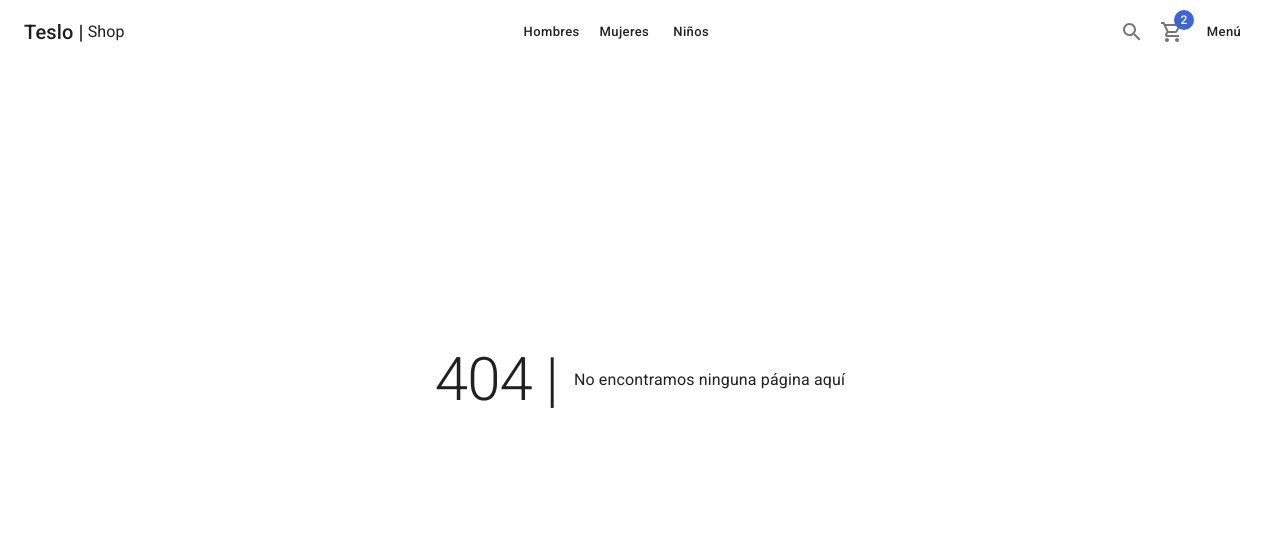
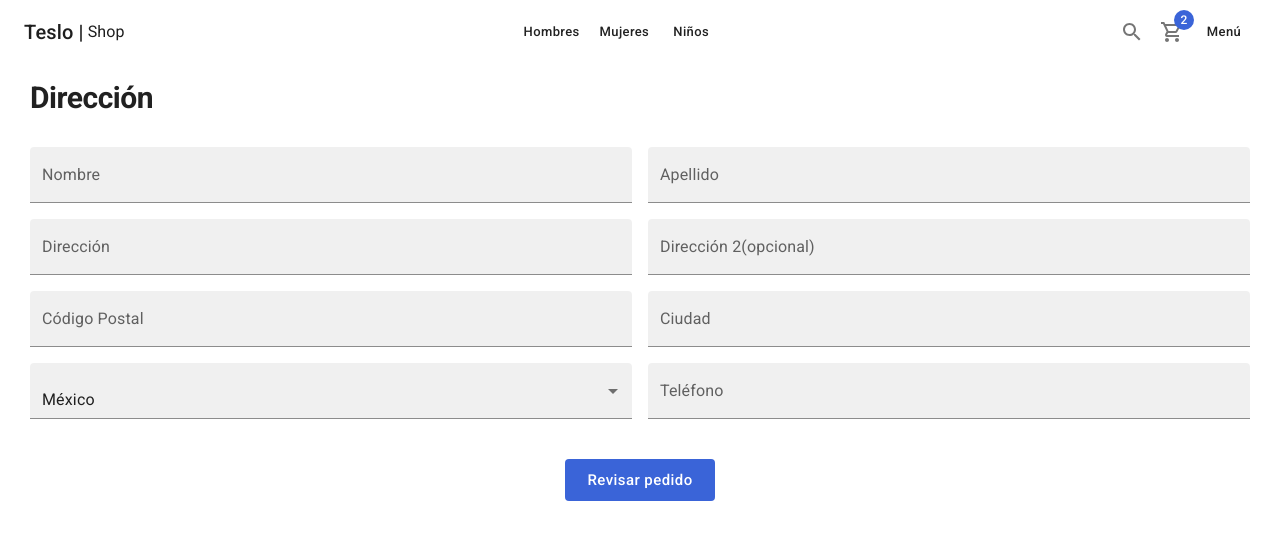
Before and after one commit to FelipeMerchan/teslo-shop, a Next.js app: page /checkout/address in a window 1280 px wide. Before the commit this address had no page. Shown: the top 540 px of the page. Built offline with nearby package versions, Linux system fonts and the light colour scheme.

Commit message:
191. Formulario de direccion

```diff
--- /dev/null
+++ b/pages/checkout/address.tsx
@@ -0,0 +1,58 @@
+import { Box, Button, FormControl, Grid, InputLabel, MenuItem, Select, TextField, Typography } from '@mui/material';
+import { ShopLayout } from '../../components/layouts';
+
+const AddressPage = () => {
+  return (
+    <ShopLayout title='Dirección' pageDescription='Confirmar dirección del destino'>
+        <Typography variant='h1' component='h1' marginBottom={4}>Dirección</Typography>
+        <Grid container spacing={2}>
+            <Grid item xs={12} sm={6}>
+                <TextField label='Nombre' variant='filled' fullWidth />
+            </Grid>
+            <Grid item xs={12} sm={6}>
+                <TextField label='Apellido' variant='filled' fullWidth />
+            </Grid>
+
+            <Grid item xs={12} sm={6}>
+                <TextField label='Dirección' variant='filled' fullWidth />
+            </Grid>
+            <Grid item xs={12} sm={6}>
+                <TextField label='Dirección 2(opcional)' variant='filled' fullWidth />
+            </Grid>
+
+            <Grid item xs={12} sm={6}>
+                <TextField label='Código Postal' variant='filled' fullWidth />
+            </Grid>
+            <Grid item xs={12} sm={6}>
+                <TextField label='Ciudad' variant='filled' fullWidth />
+            </Grid>
+
+            <Grid item xs={12} sm={6}>
+                <FormControl fullWidth>
+                    <Select
+                        variant='filled'
+                        label='País'
+                        value={1}
+                    >
+                        <MenuItem value={1}>Costa Rica</MenuItem>
+                        <MenuItem value={1}>Honduras</MenuItem>
+                        <MenuItem value={1}>El Salvador</MenuItem>
+                        <MenuItem value={1}>México</MenuItem>
+                    </Select>
+                </FormControl>
+            </Grid>
+            <Grid item xs={12} sm={6}>
+                <TextField label='Teléfono' variant='filled' fullWidth />
+            </Grid>
+        </Grid>
+
+        <Box sx={{ mt: 5 }} display='flex' justifyContent='center'>
+            <Button className='circular-btn' size='large' color='secondary'>
+                Revisar pedido
+            </Button>
+        </Box>
+    </ShopLayout>
+  )
+};
+
+export default AddressPage;
--- a/styles/globals.css
+++ b/styles/globals.css
@@ -21,7 +21,7 @@
 
 
 .circular-btn {
-  border-radius: 30px;
+  border-radius: 4px;
 }
 
 .circular-btn:hover {
--- a/themes/light-theme.ts
+++ b/themes/light-theme.ts
@@ -62,7 +62,7 @@ export const lightTheme = createTheme({
         root: {
           textTransform: 'none',
           boxShadow: 'none',
-          borderRadius: 10,
+          borderRadius: 4,
           ":hover": {
             backgroundColor: 'rgba(0,0,0,0.05)',
             transition: 'all 0.3s ease-in-out'
```
